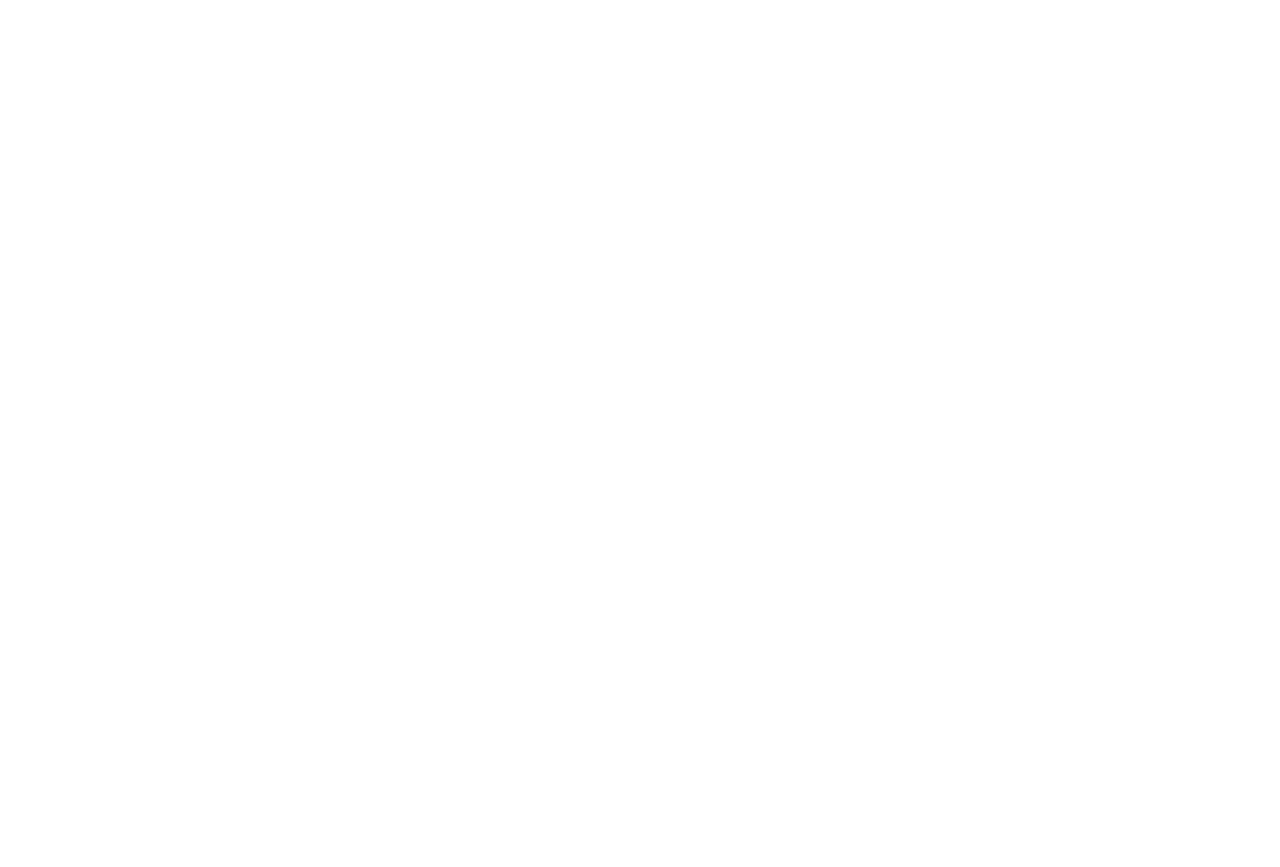
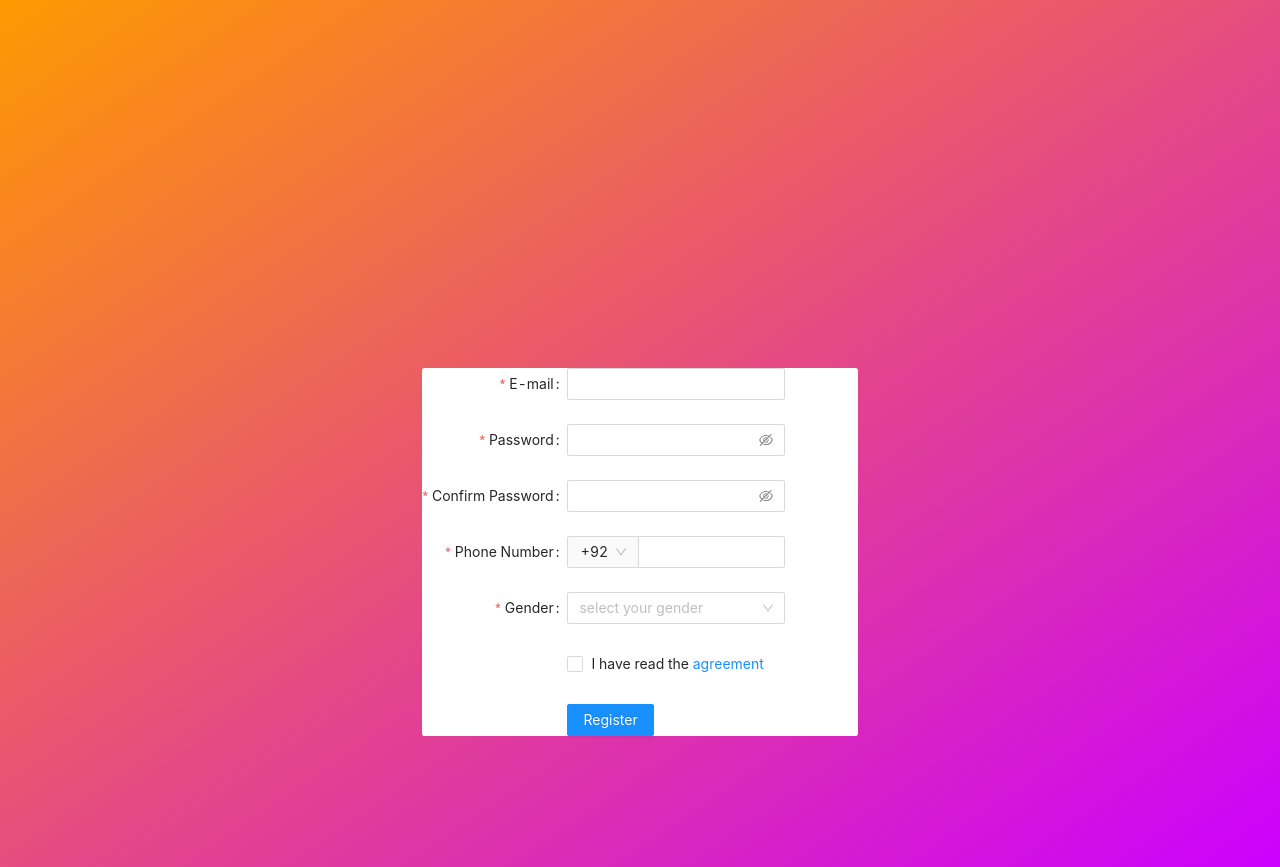
Before and after one commit to harisasif8/Nisum-hackathon, a React (Create React App) app: page /signup in a window 1280 px wide. Before the commit this address had no page. Before the commit the page ends 800 px from the top, so only its background shows below. Built offline with nearby package versions, Linux system fonts and the light colour scheme.

Commit message:
boiler plate

```diff
--- a/src/App.css
+++ b/src/App.css
@@ -1,14 +1,14 @@
-.login-form{
-    background-color: #13c2c2;
+.form-row {
+    background: linear-gradient(to top left, #cc00ff 0%, #ff9900 100%);
     height: 867px;
 }
 
-.a{
-background-color: white;
-transform: translateY(100%);
-
+.form {
+    background-color: white;
+    transform: translateY(100%);
+    border-radius: 0.2em;
 }
 
-.login-input{
-color: red;
+.login-btn-margin {
+    margin-bottom: 10px;
 }
--- a/src/App.js
+++ b/src/App.js
@@ -1,9 +1,11 @@
 import React from 'react';
 import './App.css';
-import 'antd/dist/antd.css';
+import 'antd/dist/antd.min.css';
 import { BrowserRouter as Router, Routes, Route } from "react-router-dom";
 import { UserProvider } from './contexts/UserContext';
 import Login from './components/Login';
+import SignUp from './components/SignUp'
+
 
 
 function App() {
@@ -13,6 +15,8 @@ function App() {
         <Router>
           <Routes>
             <Route exact path={'login'} element={<Login />} />
+            <Route exact path={'signup'} element={<SignUp />} />
+
           </Routes>
         </Router>
       </UserProvider>
--- a/src/components/Login.js
+++ b/src/components/Login.js
@@ -1,15 +1,15 @@
 import { LockOutlined, UserOutlined } from '@ant-design/icons';
-import { Button, Checkbox, Form, Input, Row, Col, Space } from 'antd';
+import { Button, Checkbox, Form, Input, Row, Col, Space, Typography } from 'antd';
 
 const Login = () => {
+    const { Title } = Typography;
 
 
     return (
         <>
             <Row
                 justify='center'
-                className="login-form"
-
+                className="form-row"
             >
                 <Col
                     span={6}
@@ -21,13 +21,14 @@ const Login = () => {
                         initialValues={{
                             remember: true,
                         }}
-                        className='a'
+                        className='form'
+                        wrapperCol={{ span: 21 }}
 
                     // onFinish={onFinish}
                     // size={'small'}
 
                     >
-                        <h1 align='center' >Sign In</h1>
+                        <Title align='center' >Sign In</Title>
                         <Form.Item
                             name="username"
                             rules={[
@@ -37,6 +38,7 @@ const Login = () => {
                                 },
                             ]}
                             className="login-input"
+                            align='center'
                         >
                             <Input prefix={<UserOutlined className="site-form-item-icon" />} placeholder="Username" />
                         </Form.Item>
@@ -49,6 +51,7 @@ const Login = () => {
                                     message: 'Please input your Password!',
                                 },
                             ]}
+                            align='center'
                         >
                             <Input
                                 prefix={<LockOutlined className="site-form-item-icon" />}
@@ -56,17 +59,16 @@ const Login = () => {
                                 placeholder="Password"
                             />
                         </Form.Item>
-                        <Form.Item>
+                        <Form.Item wrapperCol={{ offset: 2 }}>
                             <Form.Item name="remember" valuePropName="checked" noStyle>
-                                <Space size={[0, 16]}><Checkbox>Remember me</Checkbox><Checkbox>Remember me</Checkbox></Space>
+                                <Checkbox >Remember me</Checkbox>
                             </Form.Item >
-                            <Button type="link" align='end'>Forget Password</Button>
+                            <Button type="link" >Forget Password</Button>
                         </Form.Item>
-                        <Form.Item>
-                            <Button block={true} type="primary" htmlType="submit" className="login-form-button">
+                        <Form.Item align='center' wrapperCol={{ span: 12 }} >
+                            <Button type="primary" block htmlType="submit" className="login-form-button login-btn-margin">
                                 Log in
                             </Button>
-                            <Button type="link" align='end'>Sign Up</Button>
                         </Form.Item>
                     </Form>
                 </Col>
--- /dev/null
+++ b/src/components/SignUp.js
@@ -0,0 +1,198 @@
+import {
+
+    Button,
+    Checkbox,
+    Col,
+    Form,
+    Input,
+    Row,
+    Select,
+} from 'antd';
+import React, { useState } from 'react';
+const { Option } = Select;
+
+const formItemLayout = {
+    labelCol: {
+        xs: {
+            span: 24,
+        },
+        sm: {
+            span: 8,
+        },
+    },
+    wrapperCol: {
+        xs: {
+            span: 24,
+        },
+        sm: {
+            span: 16,
+        },
+    },
+};
+const tailFormItemLayout = {
+    wrapperCol: {
+        xs: {
+            span: 24,
+            offset: 0,
+        },
+        sm: {
+            span: 16,
+            offset: 8,
+        },
+    },
+};
+
+const SignUp = () => {
+    const [form] = Form.useForm();
+
+    const onFinish = (values) => {
+        console.log('Received values of form: ', values);
+    };
+
+    const prefixSelector = (
+        <Form.Item name="prefix" noStyle>
+            <Select
+                style={{
+                    width: 70,
+                }}
+            >
+                <Option value="92">+92</Option>
+            </Select>
+        </Form.Item>
+    );
+    return (
+        <Row
+            className="form-row"
+            align='center'
+        >
+            <Col>
+                <Form
+                    {...formItemLayout}
+                    form={form}
+                    name="register"
+                    onFinish={onFinish}
+                    initialValues={{
+                        residence: ['zhejiang', 'hangzhou', 'xihu'],
+                        prefix: '92',
+                    }}
+                    className='form'
+                    scrollToFirstError
+                    wrapperCol={{ span: 12 }}
+                >
+                    <Form.Item
+                        name="email"
+                        label="E-mail"
+                        rules={[
+                            {
+                                type: 'email',
+                                message: 'The input is not valid E-mail!',
+                            },
+                            {
+                                required: true,
+                                message: 'Please input your E-mail!',
+                            },
+                        ]}
+                    >
+                        <Input />
+                    </Form.Item>
+
+                    <Form.Item
+                        name="password"
+                        label="Password"
+                        rules={[
+                            {
+                                required: true,
+                                message: 'Please input your password!',
+                            },
+                        ]}
+                        hasFeedback
+                    >
+                        <Input.Password />
+                    </Form.Item>
+
+                    <Form.Item
+                        name="confirm"
+                        label="Confirm Password"
+                        dependencies={['password']}
+                        hasFeedback
+                        rules={[
+                            {
+                                required: true,
+                                message: 'Please confirm your password!',
+                            },
+                            ({ getFieldValue }) => ({
+                                validator(_, value) {
+                                    if (!value || getFieldValue('password') === value) {
+                                        return Promise.resolve();
+                                    }
+
+                                    return Promise.reject(new Error('The two passwords that you entered do not match!'));
+                                },
+                            }),
+                        ]}
+                    >
+                        <Input.Password />
+                    </Form.Item>
+
+                    <Form.Item
+                        name="phone"
+                        label="Phone Number"
+                        rules={[
+                            {
+                                required: true,
+                                message: 'Please input your phone number!',
+                            },
+                        ]}
+                    >
+                        <Input
+                            addonBefore={prefixSelector}
+                            style={{
+                                width: '100%',
+                            }}
+                        />
+                    </Form.Item>
+
+                    <Form.Item
+                        name="gender"
+                        label="Gender"
+                        rules={[
+                            {
+                                required: true,
+                                message: 'Please select gender!',
+                            },
+                        ]}
+                    >
+                        <Select placeholder="select your gender">
+                            <Option value="male">Male</Option>
+                            <Option value="female">Female</Option>
+                            <Option value="other">Other</Option>
+                        </Select>
+                    </Form.Item>
+
+                    <Form.Item
+                        name="agreement"
+                        valuePropName="checked"
+                        rules={[
+                            {
+                                validator: (_, value) =>
+                                    value ? Promise.resolve() : Promise.reject(new Error('Should accept agreement')),
+                            },
+                        ]}
+                        {...tailFormItemLayout}
+                    >
+                        <Checkbox>
+                            I have read the <a href="">agreement</a>
+                        </Checkbox>
+                    </Form.Item>
+                    <Form.Item {...tailFormItemLayout}>
+                        <Button type="primary" htmlType="submit">
+                            Register
+                        </Button>
+                    </Form.Item>
+                </Form>
+            </Col>
+        </Row>
+    );
+};
+
+export default SignUp;
```
Also changed, not shown: src/style/master.less (added).
